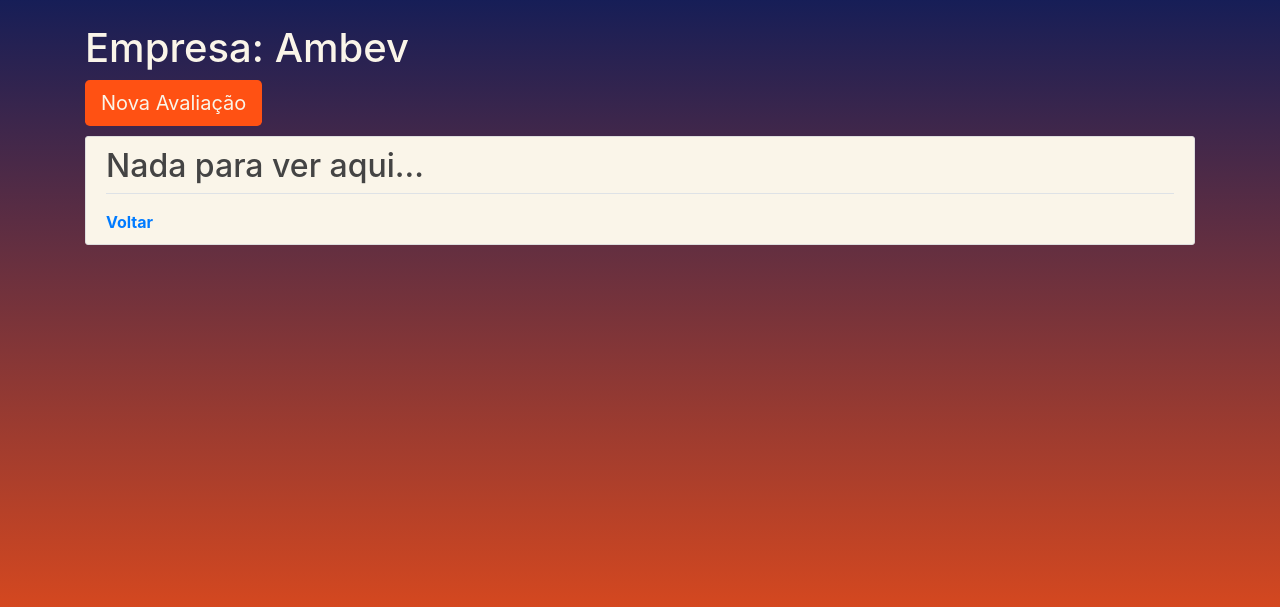
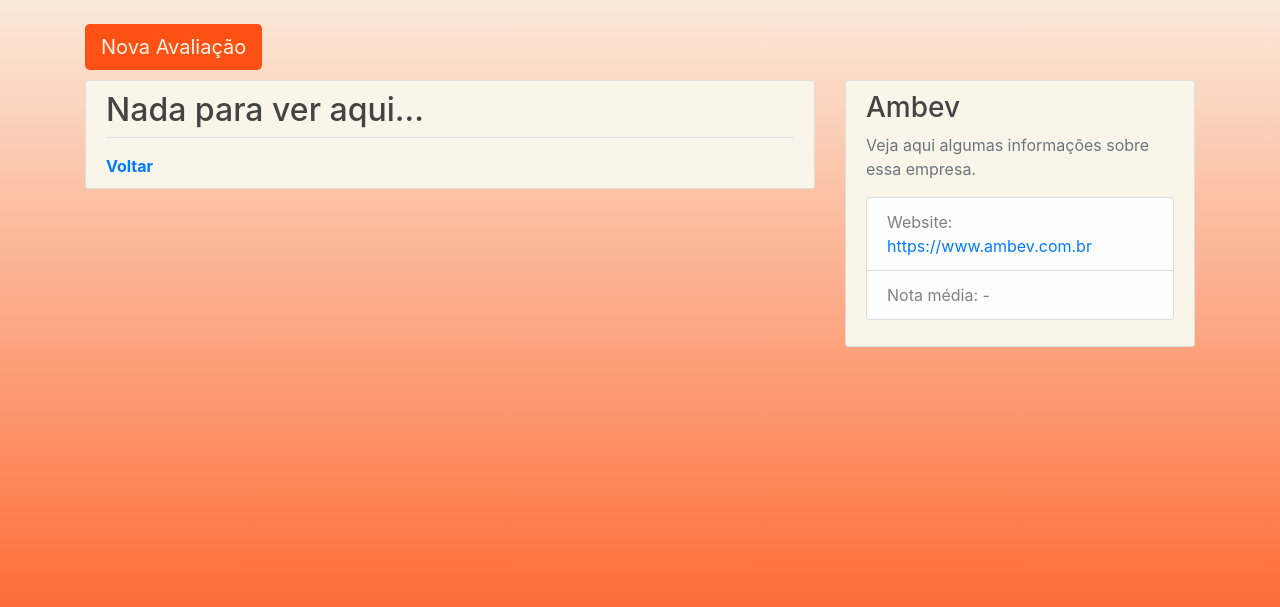
Before and after one commit to lauscolares/Django-Review-Website, a Django app: page /review/3/Ambev/ in a window 1280 px wide. Shown: the part 56-663 px from the top of the page. Run offline with Django 5.2, Linux system fonts and the light colour scheme; data comes from the database, SQL or seed files in the repository; both versions use the stored data as it was after the commit; some libraries are stand-ins or nearby versions.

Commit message:
Updated review and profile pages

```diff
--- a/django_project/blog/static/blog/main.css
+++ b/django_project/blog/static/blog/main.css
@@ -1,12 +1,12 @@
 body {
-  background: linear-gradient(to top, #ff5113, #051a5c);
+  background: linear-gradient(to top, #ff5113, #faf5e9 );
   background-attachment: fixed;
   color: #333333;
   margin-top: 5rem;
 }
 
 h1 {
-  color: #faf5e9;
+  color: #051a5c;
 }
 
 h2, h3, h4, h5, h6 {
--- a/django_project/users/templates/users/profile.html
+++ b/django_project/users/templates/users/profile.html
@@ -8,11 +8,6 @@
         <h2 class="account-heading">{{ user.username }}</h2>
         <p class="text-secondary">{{ user.email }}</p>
       </div>
-      <form method="post" enctype="multipart/form-data">
-        {% csrf_token %}
-        {{ p_form|crispy }}
-        <button class="btn btn-primary" type="submit">Atualizar</button>
-    </form>
     </div>
     {% if review %}
     {% for review in review %}
--- a/django_project/users/templates/users/review.html
+++ b/django_project/users/templates/users/review.html
@@ -1,9 +1,10 @@
 {% extends "blog/base.html" %}
 {% block content %}
 
-<h1>Empresa: {{ empresa_name }}</h1>
 <button type="button" class="btn btn-primary btn-lg" id="button_review" onclick="location.href='{% url 'new-review' empresa_id empresa_name %}'">Nova Avaliação</button>
 
+<div class="row">
+<div class="col-md-8">
 {% if review %}
 {% for review in review %}
     <article class="media content-section">
@@ -30,4 +31,19 @@
     </div>
 </article>
 {% endif %}
+{% for empresa in empresas %}
+</div>
+    <div class="col-md-4">
+        <div class="content-section">
+        <h3>{{ empresa_name }}</h3>
+        <p class="text-muted">Veja aqui algumas informações sobre essa empresa.
+            <ul class="list-group">
+            <li class="list-group-item list-group-item-light">Website: <a href="{{ empresa.website }}">{{ empresa.website }}</a></li>
+            <li class="list-group-item list-group-item-light">Nota média: {{ empresa.average_avaliação|default:"-" }}</li>
+            </ul>
+        </p>
+        </div>
+    </div>
+</div>
+{% endfor %}
 {% endblock content %}
--- a/django_project/users/views.py
+++ b/django_project/users/views.py
@@ -1,8 +1,9 @@
 from django.shortcuts import render, redirect
 from django.contrib import messages
+from blog.models import Companies
+from django.db.models import Avg
 from .forms import UserRegisterForm, ReviewForm, ProfileUpdateForm
 from django.contrib.auth import logout
-from django.contrib.auth.models import User
 from django.contrib.auth.decorators import login_required
 from .models import Review
 
@@ -23,17 +24,7 @@
 
 @login_required
 def profile(request):
-    if request.method == 'POST':
-        p_form = ProfileUpdateForm(request.POST, request.FILES, instance=request.user.profile)
-        if p_form.is_valid():
-            p_form.save()
-            messages.success(request, f'Seu perfil foi atualizado!')
-            return redirect('profile')
-    else:
-        p_form = ProfileUpdateForm(instance=request.user.profile)
-
     context = {
-        'p_form': p_form,
         'review': Review.objects.filter(author=request.user),
     }
 
@@ -41,10 +32,15 @@
 
 # Review views
 def review(request, empresa_id, empresa_name):
+    empresas = Companies.objects.filter(id = empresa_id)
+    for empresa in empresas:
+        empresa.average_avaliação = Review.objects.filter(empresa=empresa).aggregate(Avg('avaliação'))['avaliação__avg']
+        empresa.website = empresa.website
     context = {
         'review': Review.objects.filter(empresa_id = empresa_id),
         'empresa_id': empresa_id,
         'empresa_name': empresa_name,
+        'empresas': empresas,
     }
     return render(request, 'users/review.html', context)
 
```
Also changed, not shown: django_project/db.sqlite3.
